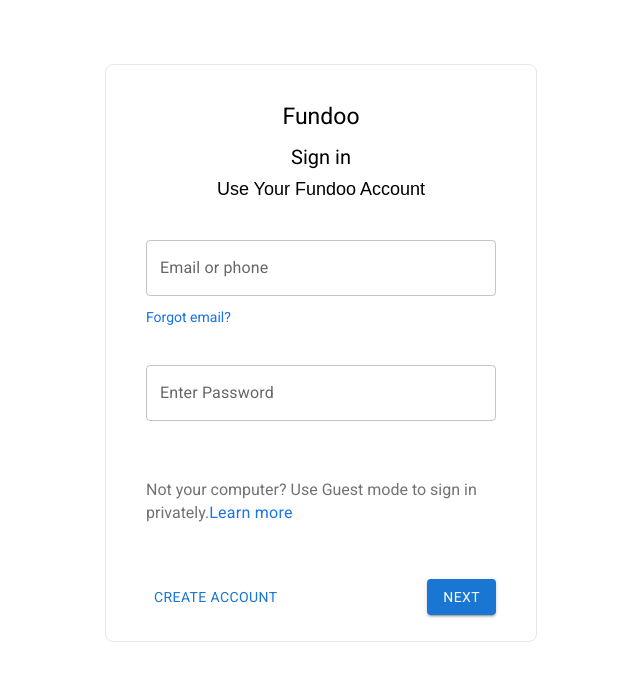
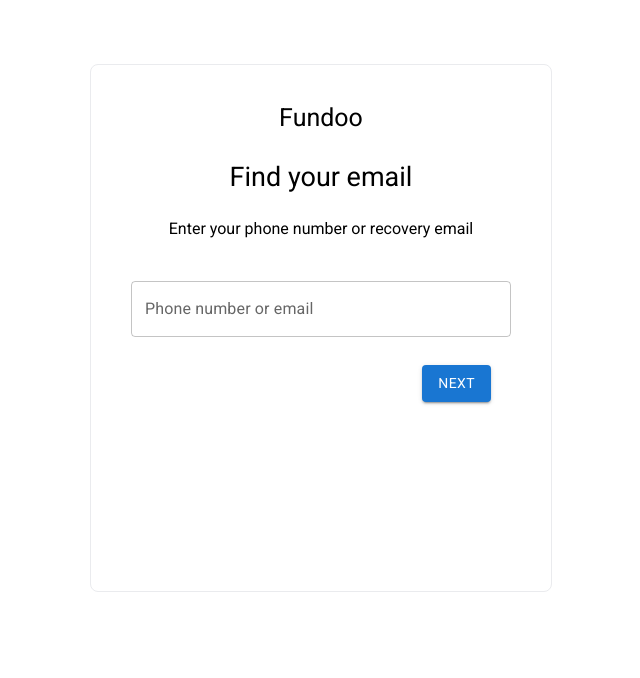
Before and after one commit to DhanuIngalahalli/FUNDOO-APP, a React (Create React App) app: page / in a window 1280 px wide. Shown: the top 678 px of the page, without its empty margins (319-959 px from the left). Built offline with nearby package versions, Linux system fonts and the light colour scheme.

Commit message:
Adding:Email forget page

```diff
--- a/src/App.js
+++ b/src/App.js
@@ -1,12 +1,14 @@
 import './App.css';
 //import Registration from './Pages/signup/Registration';
-import Login from './Pages/Login/Login';
+//import Login from './Pages/Login/Login';
+import Forget from './Pages/Forget/Forget';
 
 function App() {
   return (
     <div className="App">
         {/* <Registration /> */}
-        <Login />
+        {/* <Login /> */}
+      <Forget/>
     </div>
   );
 }
--- /dev/null
+++ b/src/Pages/Forget/Forget.css
@@ -0,0 +1,42 @@
+@import url('https://fonts.googleapis.com/css2?family=Montserrat:wght@100&family=Roboto:wght@400&family=Zen+Kaku+Gothic+New:wght@300&display=swap');
+
+.forget-email-body{
+    display: flex;
+    flex-direction: column;
+    border-radius: 8px;
+    width: 380px;
+    height: 450px;
+    border: 1px solid #eaebee;
+    font-family:"Roboto";
+    margin:5% auto;
+    padding: 38px 40px;
+
+}
+
+.logo{
+    font-size: 25px;
+    text-align: center;
+    font-family: roboto;
+}
+
+.email-header{
+    font-size: 27px;
+    text-align: center;
+    padding-top:11px;
+    font-weight: normal;
+}
+
+.email-text{
+    text-align: center;
+    font-size: 16px;
+    padding-top: 6px;
+    line-height: 1.5;
+}
+
+.button{
+    padding:20px;
+    display: flex;
+    justify-content: flex-end;
+    font-family:Roboto;
+    font-weight: 500;
+}
--- /dev/null
+++ b/src/Pages/Forget/Forget.jsx
@@ -0,0 +1,25 @@
+import React, { Component } from 'react'
+import './Forget.css';
+import TextField from '@mui/material/TextField';
+import Button from '@mui/material/Button';
+
+export class Forget extends Component {
+    render() {
+        return (
+            <div class="forget-email-body">
+            <div class="logo"> Fundoo
+            </div>
+            <h1 class="email-header">Find your email</h1>
+            <span class="email-text">Enter your phone number or recovery email</span>
+            <form>
+                <TextField fullWidth label="Phone number or email" id="emailorPhone" size="medium" margin="normal" sx={{marginTop:'40px'}}/>
+                <div class="button">
+                        <Button variant="contained"> Next </Button>
+                </div>
+            </form>
+        </div>
+        )
+    }
+}
+
+export default Forget
--- a/src/Pages/Login/Login.css
+++ b/src/Pages/Login/Login.css
@@ -1,52 +1,50 @@
 @import url('https://fonts.googleapis.com/css2?family=Montserrat:wght@100&family=Roboto:wght@400&family=Zen+Kaku+Gothic+New:wght@300&display=swap');
-
-
 
 .Login-container{
     display: flex;
     flex-direction: column;
     border-radius: 8px;
-    border: 1px solid #e6e8eb;
+    border: 2px solid #e6e8eb;
     font-family:"Roboto";
     width: 350px;
     height: 500px;
     margin:5% auto;
-    padding: 38px 40px;
+    padding: 39px 40px;
 
 }
 
 .logo{
+    font-size: 24px;
     text-align: center;
-    font-size: 23px;
 }
 
 .header{
     font-size: 20px;
     text-align: center;
+    margin: 5px;
     padding-top:10px;
     font-weight: normal;
-    margin: 5px;
 }
 
 .text{
     text-align: center;
     font-size: 18px;
-    padding-top: 5px;
     font-family: arial;
     font-weight: lighter;
+    padding-top: 5px;
     text-transform: capitalize;
 }
 
 .text1{
     margin: 0;
-    padding-top: 5px;
     color:#1670e6;
     font-size: 14px;
+    padding-top: 5px;
     cursor: pointer;
 }
 
 .text2{
-    padding-bottom: 4px;
+    padding-bottom: 5px;
     padding-top: 50px;
     color: #707375;
     font-size: 16px;
@@ -60,7 +58,6 @@
     font-weight: 500;
     letter-spacing: .25px;
     position: relative;
-    outline: 0;
 }
 
 .buttons{
```
